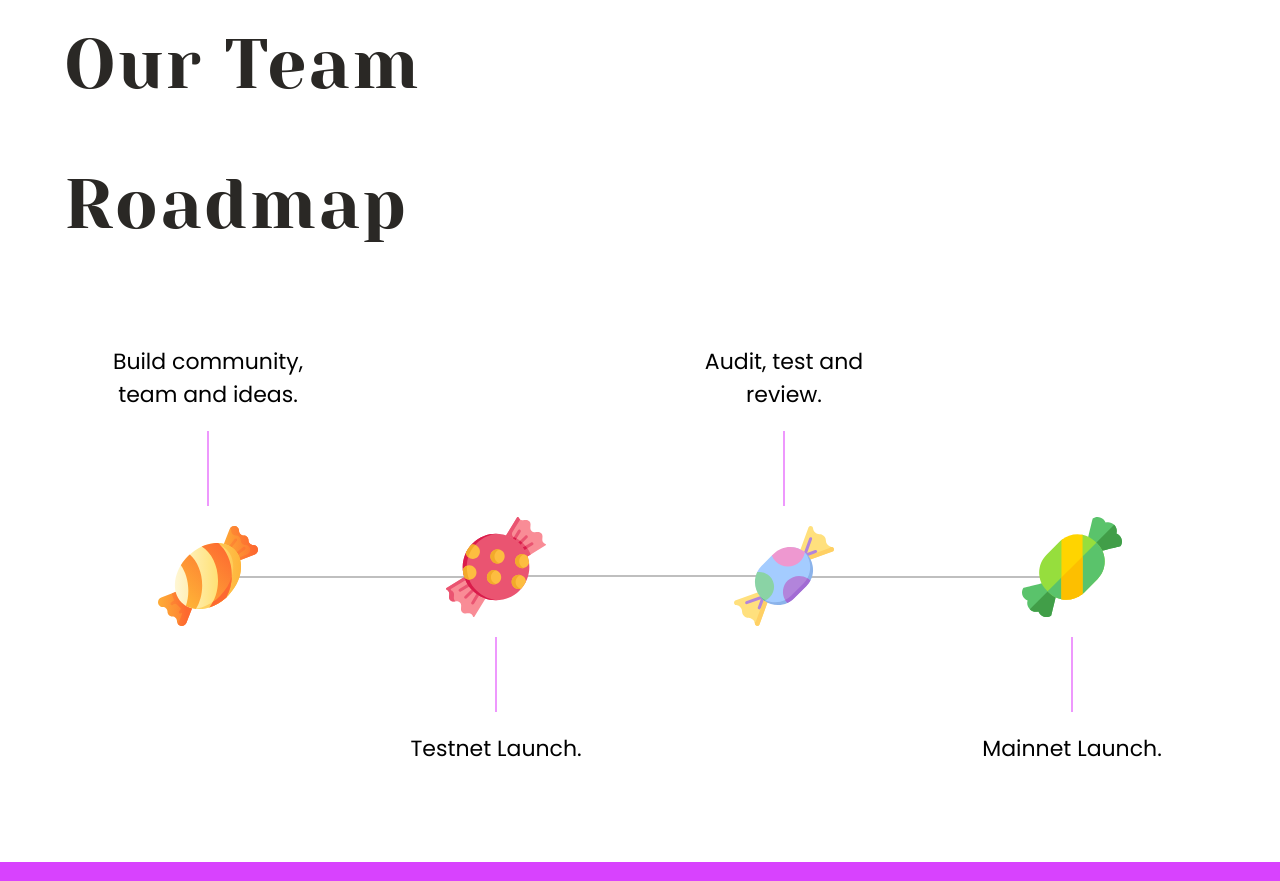
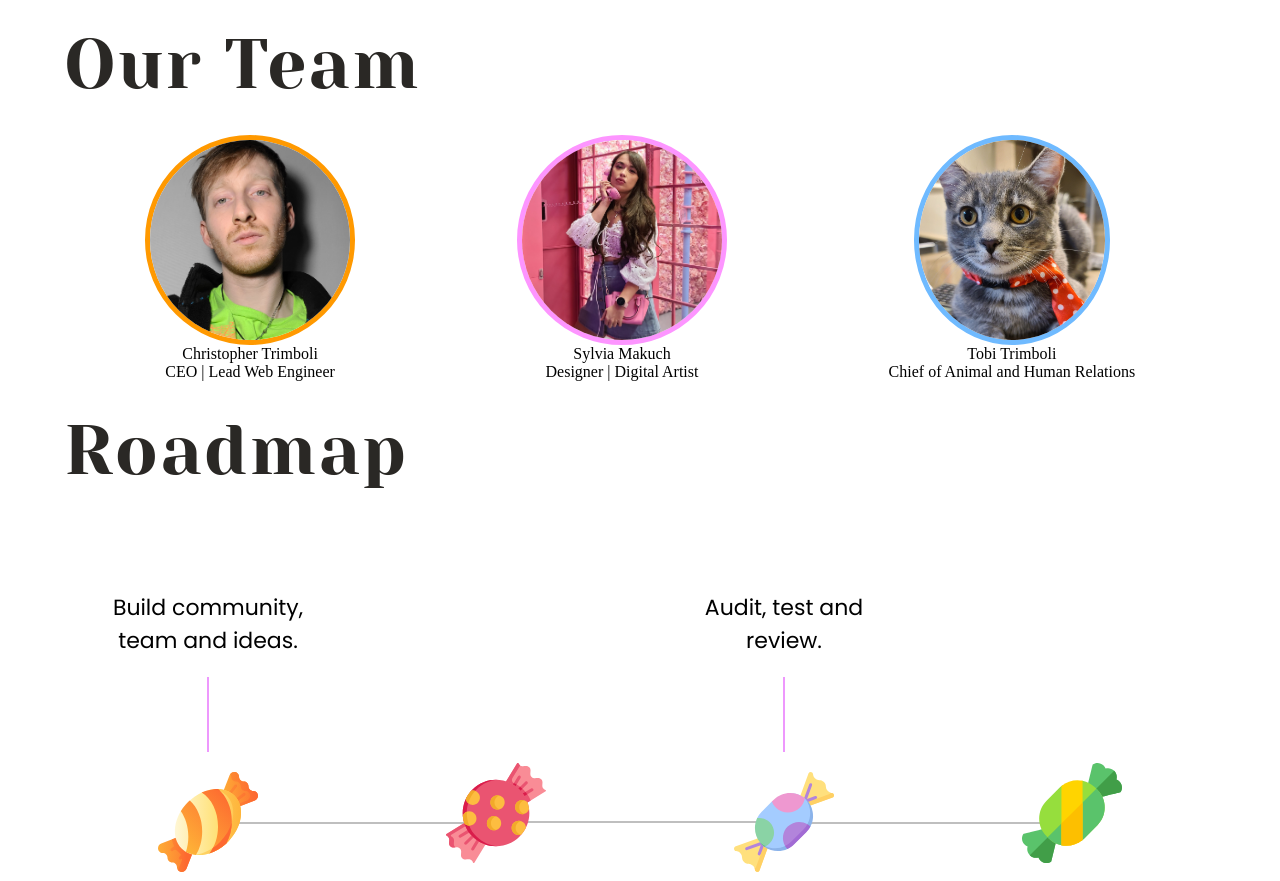
Before and after one commit to own-me/nude-promo, a React app: page / in a window 1280 px wide. Shown: the part 5840-6721 px from the top of the page. Built offline with nearby package versions, Linux system fonts and the light colour scheme.

Commit message:
add colors and team profile work

```diff
--- a/components/team/Team.tsx
+++ b/components/team/Team.tsx
@@ -17,6 +17,9 @@ const TeamHeader = styled.div`
 
 const TeamGrid = styled.div`
     display: flex;
+    justify-content: space-around;
+    align-content: center;
+    flex-wrap: wrap;
 `;
 
 export default function Team() {
@@ -25,8 +28,8 @@ export default function Team() {
             <TeamHeader>Our Team</TeamHeader>
             <TeamGrid>
                 {
-                    teamData.map(({ name, image, title }, index) => {
-                        return <TeamProfile name={name} image={image} title={title} key={index} />
+                    teamData.map(({ name, image, title, color }, index) => {
+                        return <TeamProfile name={name} image={image} title={title} color={color} key={index} />
                     })
                 }
                 {
--- a/components/team/TeamProfile.tsx
+++ b/components/team/TeamProfile.tsx
@@ -1,10 +1,41 @@
 import React from "react";
 import styled from "styled-components";
 
-export default function TeamProfile({ name, image, title }) {
+const ProfileContainer = styled.div`
+    display: flex;
+    align-content: center;
+    justify-content: center;
+    align-items: center;
+    flex-direction: column;
+    text-align: center;
+`;
+
+const ProfileImage = styled.img<{ $color: string }>`
+    height: 200px;
+    border-radius: 100%;
+    border: 5px solid ${props => props.$color}
+`;
+
+const ProfileTextContainer = styled.div`
+
+`;
+
+const ProfileName = styled.div`
+
+`;
+
+const ProfileTitle = styled.div`
+
+`;
+
+export default function TeamProfile({ name, image, title, color }) {
     return (
-        <>
-
-        </>
+        <ProfileContainer>
+            <ProfileImage src={image} $color={color} />
+            <ProfileTextContainer>
+                <ProfileName>{name}</ProfileName>
+                <ProfileTitle>{title}</ProfileTitle>
+            </ProfileTextContainer>
+        </ProfileContainer>
     );
 };
--- a/components/team/config.ts
+++ b/components/team/config.ts
@@ -6,18 +6,21 @@ export const teamData = [
     {
         name: "Christopher Trimboli",
         image: chrisImage,
-        title: "CEO | Lead Web Engineer"
+        title: "CEO | Lead Web Engineer",
+        color: "#FF9900"
     },
     {
         name: "Sylvia Makuch",
         image: sylviaImage,
-        title: "Designer | Digital Artist"
+        title: "Designer | Digital Artist",
+        color: "#FD95FF"
     },
     {
         name: "Tobi Trimboli",
         image: tobiImage,
-        title: "Chief of Animal and Human Relations"
-    }
+        title: "Chief of Animal and Human Relations",
+        color: "#6FBAFF"
+    },
 ];
 
 export const missingTeamData = [
```
